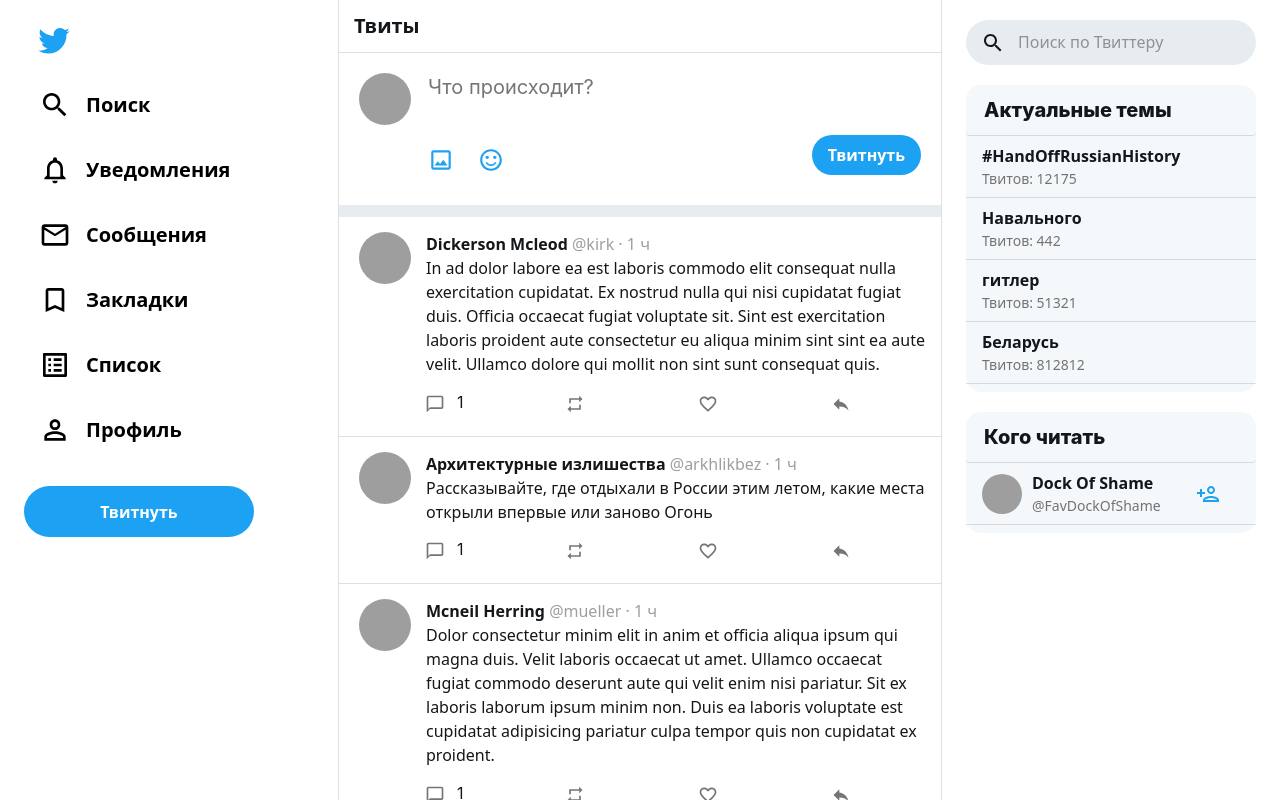
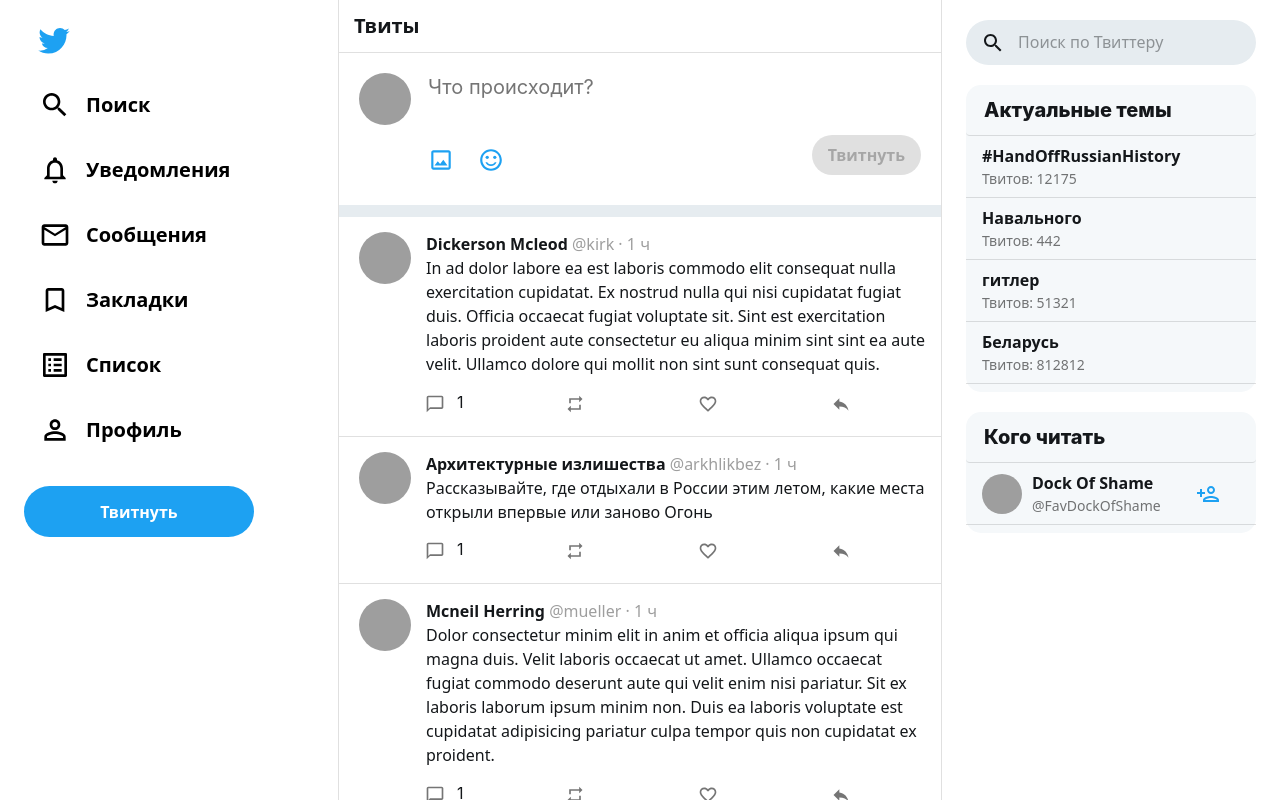
Before and after one commit to shock-dev/twitter-clone, a React (Create React App) app: page /home in a window 1280 px wide. Shown: the top 800 px of the page. Built offline with nearby package versions, Linux system fonts and the light colour scheme; data requests are answered from the project's data file; grey boxes are pictures that could not be loaded.

Commit message:
show alert if error and state of button in AddTweetForm component

```diff
--- a/src/components/AddTweetForm.tsx
+++ b/src/components/AddTweetForm.tsx
@@ -7,9 +7,12 @@
 import TextareaAutosize from '@material-ui/core/TextareaAutosize';
 import ImageOutlinedIcon from '@material-ui/icons/ImageOutlined';
 import EmojiIcon from '@material-ui/icons/SentimentSatisfiedOutlined';
+import Alert from '@material-ui/lab/Alert';
 import { useHomeStyles } from '../pages/Home/theme';
-import { useDispatch } from 'react-redux';
+import { useDispatch, useSelector } from 'react-redux';
 import { fetchAddTweet } from '../store/ducks/tweets/actions';
+import { AddFormState } from '../store/ducks/tweets/contracts/state';
+import { selectAddFormState } from '../store/ducks/tweets/selectors';
 
 interface AddTweetFormProps {
   classes: ReturnType<typeof useHomeStyles>;
@@ -23,7 +26,8 @@
   maxRows
 }: AddTweetFormProps): React.ReactElement => {
   const dispatch = useDispatch();
-  const [text, setText] = React.useState<string>('');
+  const addFormState = useSelector(selectAddFormState);
+  const [text, setText] = React.useState('');
   const textLimitPercent = Math.round((text.length / 280) * 100);
   const textCount = MAX_LENGTH - text.length;
 
@@ -90,13 +94,16 @@
           )}
           <Button
             onClick={handleClickAddTweet}
-            disabled={text.length >= MAX_LENGTH}
+            disabled={addFormState === AddFormState.LOADING || !text || text.length >= MAX_LENGTH}
             color="primary"
             variant="contained">
-            Твитнуть
+            {addFormState === AddFormState.LOADING ? <CircularProgress size={16} color="inherit" /> : 'Твитнуть'}
           </Button>
         </div>
       </div>
+      {addFormState === AddFormState.ERROR && (
+        <Alert severity="error">Ошибка при добавлении твита 😳</Alert>
+      )}
     </div>
   );
 };
```
